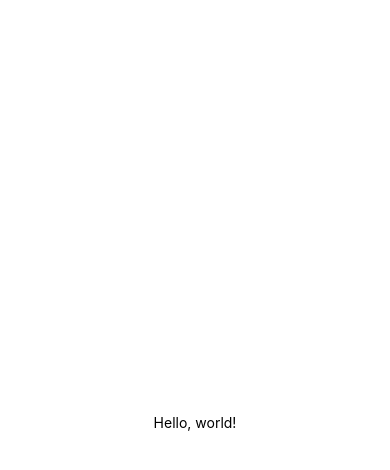
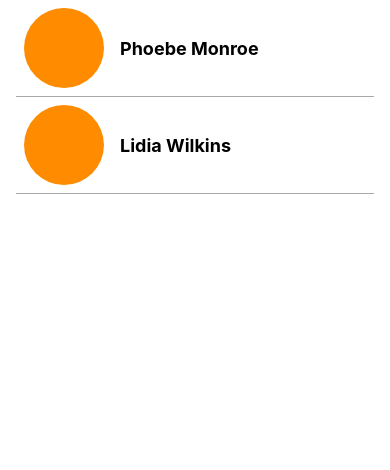
Before and after one commit to sween69/ContactBook, a React Native app: screen / in a window 390 px wide. Shown: the top 470 px of the page. Built offline with nearby package versions, Linux system fonts and the light colour scheme.

Commit message:
feat(screens): [WIP] Add ContactList screen and ContactItem component

```diff
--- a/App.tsx
+++ b/App.tsx
@@ -1,16 +1,21 @@
 import React from 'react';
-import {Text, View} from 'react-native';
+import { View, StyleSheet, SafeAreaView } from 'react-native';
 
-const HelloWorldApp = () => {
+import ContactList from './src/screens/ContactListScreen';
+
+function App() {
   return (
-    <View
-      style={{
-        flex: 1,
-        justifyContent: 'center',
-        alignItems: 'center',
-      }}>
-      <Text>Hello, world!</Text>
-    </View>
+    <SafeAreaView style={styles.container}>
+      <ContactList />
+    </SafeAreaView>
   );
-};
-export default HelloWorldApp;
+}
+
+const styles = StyleSheet.create({
+  container: {
+    flex: 1,
+    backgroundColor: 'white',
+  },
+});
+
+export default App;
--- /dev/null
+++ b/src/components/ContactItem.tsx
@@ -0,0 +1,42 @@
+import React from 'react';
+import { View, Text, StyleSheet } from 'react-native';
+
+const ContactItem: React.FC<{ name: string }> = ({ name }) => {
+  return (
+    <View style={styles.container}>
+      <View style={styles.profilePicContainer} />
+      <View style={styles.contentContainer}>
+        <Text style={styles.name} numberOfLines={2} ellipsizeMode="tail">
+          {name}
+        </Text>
+      </View>
+    </View>
+  );
+};
+
+const styles = StyleSheet.create({
+  container: {
+    padding: 8,
+    borderBottomWidth: 1,
+    borderBottomColor: 'darkgray',
+    flexDirection: 'row',
+    alignItems: 'center',
+    marginHorizontal: 16,
+  },
+  profilePicContainer: {
+    width: 80,
+    height: 80,
+    borderRadius: 40,
+    backgroundColor: '#FF8C00',
+    marginRight: 16,
+  },
+  contentContainer: {
+    flex: 1,
+  },
+  name: {
+    fontSize: 18,
+    fontWeight: 'bold',
+  },
+});
+
+export default ContactItem;
--- /dev/null
+++ b/src/screens/ContactListScreen.tsx
@@ -0,0 +1,28 @@
+import React from 'react';
+import { View, Text, StyleSheet } from 'react-native';
+
+import ContactItem from '../components/ContactItem';
+
+const ContactList: React.FC = () => {
+  const contacts = [
+    { id: 1, name: 'Phoebe Monroe' },
+    { id: 2, name: 'Lidia Wilkins' },
+  ];
+
+  return (
+    <View style={styles.container}>
+      {contacts.map((contact) => (
+        <ContactItem key={contact.id} name={contact.name} />
+      ))}
+    </View>
+  );
+};
+
+const styles = StyleSheet.create({
+  container: {
+    flex: 1,
+    backgroundColor: 'white',
+  },
+});
+
+export default ContactList;
```
Also changed, not shown: 2 other files (tests, documents, lock files or other folders).
